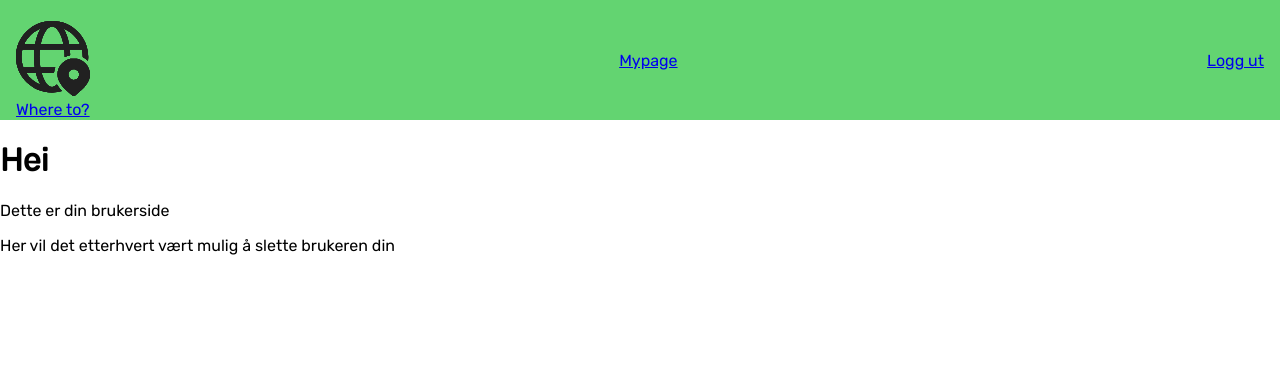
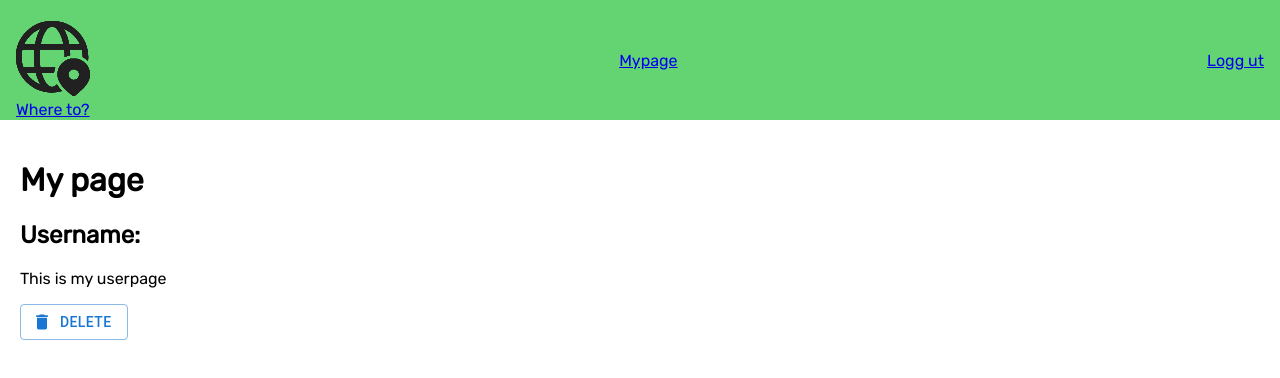
Before and after one commit to TrygveEriksen/WhereTo, a React (Vite) app in the folder TravelPlanner/: page /mypage in a window 1280 px wide. Shown: the top 378 px of the page. Built offline with nearby package versions, Linux system fonts and the light colour scheme; no server answers; sample sign-in values are in the browser's storage.

Commit message:
#33 style mypage

```diff
--- /dev/null
+++ b/TravelPlanner/mocks/server.js
@@ -0,0 +1,5 @@
+// src/mocks/node.js
+import { setupServer } from "msw/node";
+import { handlers } from "./handlers";
+
+export const server = setupServer(...handlers);
--- /dev/null
+++ b/TravelPlanner/src/Components/Mypage/Mypage.css
@@ -0,0 +1,5 @@
+.divMypage {
+  text-align: left;
+  padding-top: 20px;
+  padding-left: 20px;
+}
--- a/TravelPlanner/src/Components/Mypage/Mypage.jsx
+++ b/TravelPlanner/src/Components/Mypage/Mypage.jsx
@@ -1,6 +1,11 @@
-import Navbar from "../Navbar/Navbar"
+import Navbar from "../Navbar/Navbar";
 import { useEffect, useState } from "react";
 import { API } from "../../API/API";
+import "./Mypage.css";
+import Button from "@mui/material/Button";
+import DeleteIcon from "@mui/icons-material/Delete";
+import SendIcon from "@mui/icons-material/Send";
+import Stack from "@mui/material/Stack";
 
 function Mypage() {
   const [user, setUser] = useState("");
@@ -11,21 +16,22 @@ function Mypage() {
 
   const load = async () => {
     const username = await API.get("/getUser");
-    setUser(username.data.username)
+    setUser(username.data.username);
   };
 
-
   return (
-	<>
-	<Navbar />
-    <div>
-		<h1>Hei {user}</h1>
-		<p>Dette er din brukerside</p>
-		<p>Her vil det etterhvert vært mulig å slette brukeren din</p>
-    </div>
-	</>
-  )
-
+    <>
+      <Navbar />
+      <div className="divMypage">
+        <h1>My page</h1>
+        <h2>Username: {user}</h2>
+        <p>This is my userpage</p>
+        <Button variant="outlined" startIcon={<DeleteIcon />}>
+          Delete
+        </Button>
+      </div>
+    </>
+  );
 }
 
-export default Mypage
+export default Mypage;
```
Also changed, not shown: TravelPlanner/jest.config.js (added, +12 -0 lines), TravelPlanner/mocks/handlers.js (added, +16 -0 lines), TravelPlanner/package.json (+18 -0 lines), TravelPlanner/setupTests.js (added, +7 -0 lines), TravelPlanner/.babelrc (added), TravelPlanner/.eslintrc.cjs, TravelPlanner/src/Component/Home/Home.jsx (added), 2 other files (tests, documents, lock files or other folders).
